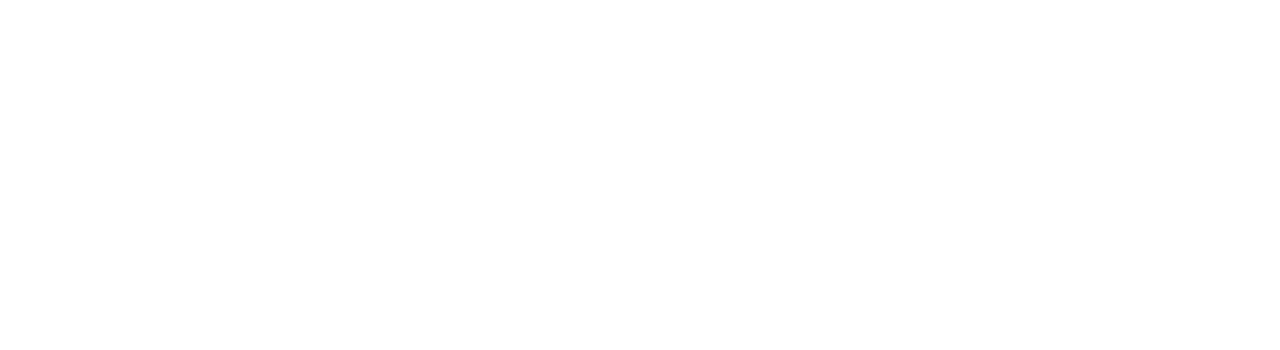
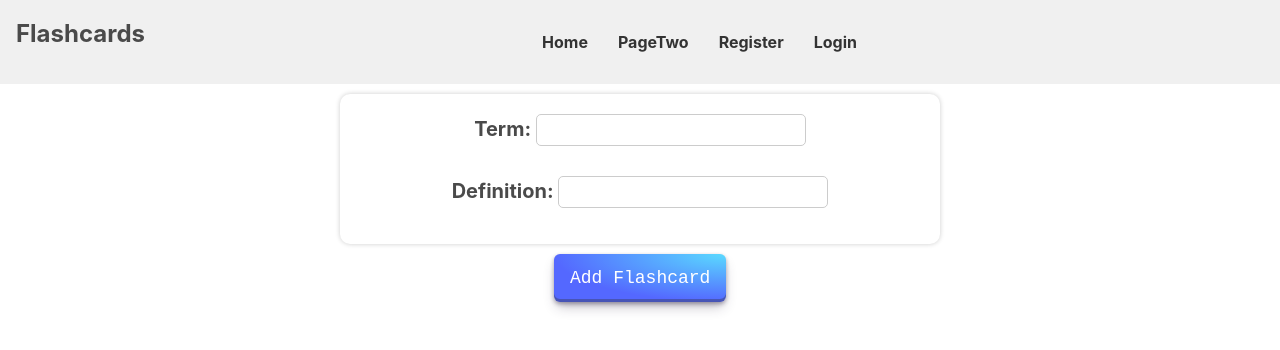
Before and after one commit to paweu9000/FlashcardsFrontend, a Svelte app in the folder flashfront/: page /addcards in a window 1280 px wide. Shown: the top 350 px of the page. Built offline with nearby package versions, Linux system fonts and the light colour scheme.

Commit message:
setup styling and initial create collection

```diff
--- a/flashfront/src/App.svelte
+++ b/flashfront/src/App.svelte
@@ -5,6 +5,7 @@
 	import RegisterParent from './routes/RegisterParent.svelte';
 	import EmailVerification from './routes/EmailVerification.svelte';
 	import Login from './routes/Login.svelte';
+    import CreateCollection from './routes/CreateCollection.svelte';
 </script>
 
 <main>
@@ -13,6 +14,7 @@
 		<Route path="/2" component={RouteTwo} />
 		<Route path="/register" component={RegisterParent}/>
 		<Route path="/login" component={Login}/>
+		<Route path="/addcards" component={CreateCollection}/>
 		<Route path="/verify/:token" component={EmailVerification}/>
 	</Router>
 </main>
--- a/flashfront/src/components/LoginForm.svelte
+++ b/flashfront/src/components/LoginForm.svelte
@@ -21,5 +21,73 @@
         <input type="password" bind:value={password} required>
     </label>
 
-    <button type="submit">Login</button>
+    <button class="button-29" type="submit">Login</button>
 </form>
+
+<style>
+  form {
+      display: flex;
+      flex-direction: column;
+      align-items: center;
+      margin-top: 50px;
+  }
+
+  label {
+      text-align: right;
+      margin-top: 10px;
+      font-size: 18px;
+      color: #333;
+  }
+
+  input {
+      padding: 8px;
+      border-radius: 4px;
+      border: 1px solid #ccc;
+      margin-left: 10px;
+  }
+  .button-29 {
+        margin-top: 10px;
+        align-items: center;
+        appearance: none;
+        background-image: radial-gradient(100% 100% at 100% 0, #5adaff 0, #5468ff 100%);
+        border: 0;
+        border-radius: 6px;
+        box-shadow: rgba(45, 35, 66, .4) 0 2px 4px,rgba(45, 35, 66, .3) 0 7px 13px -3px,rgba(58, 65, 111, .5) 0 -3px 0 inset;
+        box-sizing: border-box;
+        color: #fff;
+        cursor: pointer;
+        display: inline-flex;
+        font-family: "JetBrains Mono",monospace;
+        height: 48px;
+        justify-content: center;
+        line-height: 1;
+        list-style: none;
+        overflow: hidden;
+        padding-left: 16px;
+        padding-right: 16px;
+        position: relative;
+        text-align: left;
+        text-decoration: none;
+        transition: box-shadow .15s,transform .15s;
+        user-select: none;
+        -webkit-user-select: none;
+        touch-action: manipulation;
+        white-space: nowrap;
+        will-change: box-shadow,transform;
+        font-size: 18px;
+    }
+
+    .button-29:focus {
+        box-shadow: #3c4fe0 0 0 0 1.5px inset, rgba(45, 35, 66, .4) 0 2px 4px, rgba(45, 35, 66, .3) 0 7px 13px -3px, #3c4fe0 0 -3px 0 inset;
+    }
+
+    .button-29:hover {
+        box-shadow: rgba(45, 35, 66, .4) 0 4px 8px, rgba(45, 35, 66, .3) 0 7px 13px -3px, #3c4fe0 0 -3px 0 inset;
+        transform: translateY(-2px);
+    }
+
+    .button-29:active {
+        box-shadow: #3c4fe0 0 3px 7px inset;
+        transform: translateY(2px);
+    }
+</style>
--- a/flashfront/src/components/Navbar.svelte
+++ b/flashfront/src/components/Navbar.svelte
@@ -30,6 +30,9 @@
 		  </button>
       {/if}
       {#if isLoggedIn != null}
+      <button on:click="{() => navigate('/addcards')}" class="navbar-button">
+			  Add Cards
+		  </button>
       <button on:click={handleLogout} class="navbar-button">
 			  Logout
 		  </button>
--- /dev/null
+++ b/flashfront/src/routes/CreateCollection.svelte
@@ -0,0 +1,121 @@
+<script>
+    import Navbar from "../components/Navbar.svelte";
+
+    let flashcards = [{ side: "", value: "" }];
+
+    function addFlashcard() {
+        flashcards = [...flashcards, { side: "", value: "" }];
+    }
+
+    function saveFlashcards() {
+        flashcards.forEach(element => {
+            console.log(element);
+        });
+    }
+
+</script>
+
+<Navbar/>
+<div class="flashcards-container">
+    {#each flashcards as flashcard, i}
+        <div class="flashcard">
+            <label>Term:
+                <input bind:value={flashcard.side} placeholder="{flashcard.side}">
+            </label>
+            <label>Definition:
+                <input bind:value={flashcard.value} placeholder="{flashcard.value}">
+            </label>
+        </div>
+    {/each}
+    <div>
+        <button class="button-29" on:click={addFlashcard}>Add Flashcard</button>
+        {#if flashcards.length > 1}
+            <button class="button-29" on:click={saveFlashcards}>Save Flashcards</button>
+        {/if}
+    </div>
+</div>
+
+<style>
+    .flashcards-container {
+        display: flex;
+        flex-direction: column;
+        align-items: center;
+    }
+    .flashcard {
+        display: inline-block;
+        margin: 10px;
+        padding: 20px;
+        width: 600px;
+        height: 150px;
+        border-radius: 10px;
+        box-shadow: 0px 0px 5px rgba(0, 0, 0, 0.2);
+        background-color: #fff;
+        text-align: center;
+        font-size: 24px;
+        font-weight: bold;
+    }
+    label {
+        font-size: 20px;
+        font-weight: bold;
+        margin-bottom: 10px;
+    }
+
+    input {
+        padding: 5px 10px;
+        font-size: 16px;
+        border-radius: 5px;
+        border: 1px solid #ccc;
+        margin-bottom: 20px;
+    }
+
+    input:focus {
+        outline: none;
+        box-shadow: 0 0 2px 2px rgba(0, 0, 0, 0.2);
+        border-color: blue;
+    }
+
+    .button-29 {
+        align-items: center;
+        appearance: none;
+        background-image: radial-gradient(100% 100% at 100% 0, #5adaff 0, #5468ff 100%);
+        border: 0;
+        border-radius: 6px;
+        box-shadow: rgba(45, 35, 66, .4) 0 2px 4px,rgba(45, 35, 66, .3) 0 7px 13px -3px,rgba(58, 65, 111, .5) 0 -3px 0 inset;
+        box-sizing: border-box;
+        color: #fff;
+        cursor: pointer;
+        display: inline-flex;
+        font-family: "JetBrains Mono",monospace;
+        height: 48px;
+        justify-content: center;
+        line-height: 1;
+        list-style: none;
+        overflow: hidden;
+        padding-left: 16px;
+        padding-right: 16px;
+        position: relative;
+        text-align: left;
+        text-decoration: none;
+        transition: box-shadow .15s,transform .15s;
+        user-select: none;
+        -webkit-user-select: none;
+        touch-action: manipulation;
+        white-space: nowrap;
+        will-change: box-shadow,transform;
+        font-size: 18px;
+    }
+
+    .button-29:focus {
+        box-shadow: #3c4fe0 0 0 0 1.5px inset, rgba(45, 35, 66, .4) 0 2px 4px, rgba(45, 35, 66, .3) 0 7px 13px -3px, #3c4fe0 0 -3px 0 inset;
+    }
+
+    .button-29:hover {
+        box-shadow: rgba(45, 35, 66, .4) 0 4px 8px, rgba(45, 35, 66, .3) 0 7px 13px -3px, #3c4fe0 0 -3px 0 inset;
+        transform: translateY(-2px);
+    }
+
+    .button-29:active {
+        box-shadow: #3c4fe0 0 3px 7px inset;
+        transform: translateY(2px);
+    }
+</style>
--- a/flashfront/src/routes/Login.svelte
+++ b/flashfront/src/routes/Login.svelte
@@ -31,7 +31,35 @@
 
 <Navbar/>
 <LoginForm onSubmit={handleLogin}/>
-<p>Don't have an account?</p>
-<button on:click="{() => navigate('/register')}">
-    Register
-</button>
+<div class="container">
+  <p>Don't have an account?</p>
+  <button on:click="{() => navigate('/register')}">
+      Register
+  </button>
+</div>
+
+<style>
+  .container {
+    display: flex;
+    flex-direction: column;
+    align-items: center;
+    justify-content: center;
+    margin-top: 20px;
+  }
+
+  button {
+    background-color: #222;
+    color: #fff;
+    font-size: 16px;
+    padding: 10px 20px;
+    border: none;
+    border-radius: 4px;
+    cursor: pointer;
+    transition: background-color 0.3s ease;
+  }
+
+  button:hover {
+    background-color: #444;
+  }
+
+</style>
--- a/flashfront/src/routes/Register.svelte
+++ b/flashfront/src/routes/Register.svelte
@@ -33,5 +33,72 @@
       <input type="password" bind:value={password} required>
     </label>
 
-    <button type="submit">Register</button>
+    <button class="button-29" type="submit">Register</button>
 </form>
+
+<style>
+  form {
+      display: flex;
+      flex-direction: column;
+      align-items: center;
+      margin-top: 50px;
+  }
+
+  label {
+      margin-top: 10px;
+      font-size: 18px;
+      color: #333;
+  }
+
+  input {
+      padding: 8px;
+      border-radius: 4px;
+      border: 1px solid #ccc;
+      margin-left: 10px;
+  }
+  .button-29 {
+        margin-top: 10px;
+        align-items: center;
+        appearance: none;
+        background-image: radial-gradient(100% 100% at 100% 0, #5adaff 0, #5468ff 100%);
+        border: 0;
+        border-radius: 6px;
+        box-shadow: rgba(45, 35, 66, .4) 0 2px 4px,rgba(45, 35, 66, .3) 0 7px 13px -3px,rgba(58, 65, 111, .5) 0 -3px 0 inset;
+        box-sizing: border-box;
+        color: #fff;
+        cursor: pointer;
+        display: inline-flex;
+        font-family: "JetBrains Mono",monospace;
+        height: 48px;
+        justify-content: center;
+        line-height: 1;
+        list-style: none;
+        overflow: hidden;
+        padding-left: 16px;
+        padding-right: 16px;
+        position: relative;
+        text-align: left;
+        text-decoration: none;
+        transition: box-shadow .15s,transform .15s;
+        user-select: none;
+        -webkit-user-select: none;
+        touch-action: manipulation;
+        white-space: nowrap;
+        will-change: box-shadow,transform;
+        font-size: 18px;
+    }
+
+    .button-29:focus {
+        box-shadow: #3c4fe0 0 0 0 1.5px inset, rgba(45, 35, 66, .4) 0 2px 4px, rgba(45, 35, 66, .3) 0 7px 13px -3px, #3c4fe0 0 -3px 0 inset;
+    }
+
+    .button-29:hover {
+        box-shadow: rgba(45, 35, 66, .4) 0 4px 8px, rgba(45, 35, 66, .3) 0 7px 13px -3px, #3c4fe0 0 -3px 0 inset;
+        transform: translateY(-2px);
+    }
+
+    .button-29:active {
+        box-shadow: #3c4fe0 0 3px 7px inset;
+        transform: translateY(2px);
+    }
+</style>
--- a/flashfront/src/routes/RegisterParent.svelte
+++ b/flashfront/src/routes/RegisterParent.svelte
@@ -43,8 +43,35 @@
   <SuccessRegister />
 {/if}
 <Register onSubmit={handleRegistration} />
-<br>
-<p>Already have an account?</p>
-<button on:click="{() => navigate('/login')}">
-  Login
-</button>
+
+<div class="container">
+  <p>Already have an account?</p>
+  <button on:click="{() => navigate('/login')}">
+    Login
+  </button>
+</div>
+
+<style>
+  .container {
+    display: flex;
+    flex-direction: column;
+    align-items: center;
+    justify-content: center;
+    margin-top: 20px;
+  }
+
+  button {
+    background-color: #222;
+    color: #fff;
+    font-size: 16px;
+    padding: 10px 20px;
+    border: none;
+    border-radius: 4px;
+    cursor: pointer;
+    transition: background-color 0.3s ease;
+  }
+
+  button:hover {
+    background-color: #444;
+  }
+</style>
```
